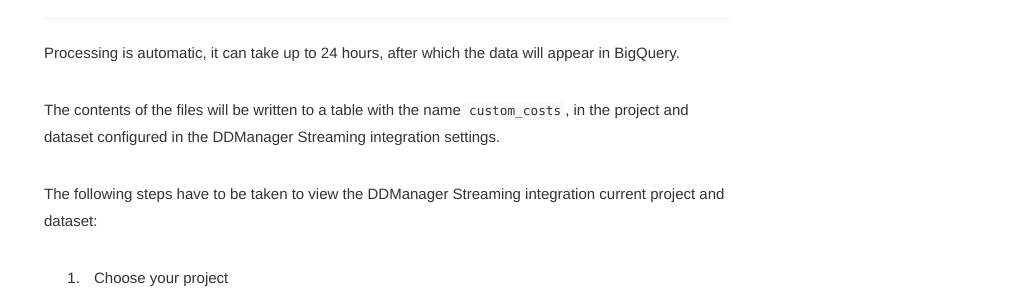
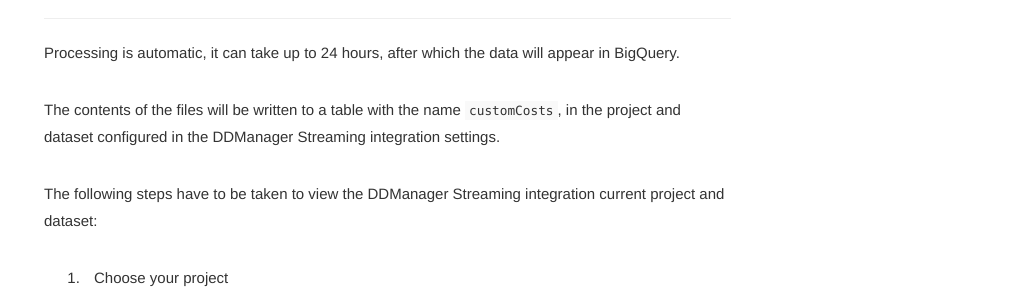
Before and after one commit to segmentstream-com/segmentstream-com.github.io, a Jekyll site: the page built from _docs/for-analyst/manual-imports.md, in a window 1280 px wide and 900 px high, scrolled down 1120 px. Shown: the part 157-451 px from the top of the window, without its empty margins (251-1280 px from the left). Built offline with Jekyll 4.4.1, drawn with Linux system fonts in a browser that asks for light colours; nearby versions of some CDN libraries.

Commit message:
fix typo

```diff
--- a/_docs/for-analyst/manual-imports.md
+++ b/_docs/for-analyst/manual-imports.md
@@ -37,7 +37,7 @@
 
 Processing is automatic, it can take up to 24 hours, after which the data will appear in BigQuery.
 
-The contents of the files will be written to a table with the name `custom_costs`, in the project and dataset configured in the DDManager Streaming integration settings.
+The contents of the files will be written to a table with the name `customCosts`, in the project and dataset configured in the DDManager Streaming integration settings.
 
 The following steps have to be taken to view the DDManager Streaming integration current project and dataset:
 
```
Also changed, not shown: _docs/ru/for-analyst/manual-imports.md (+1 -1 lines).
